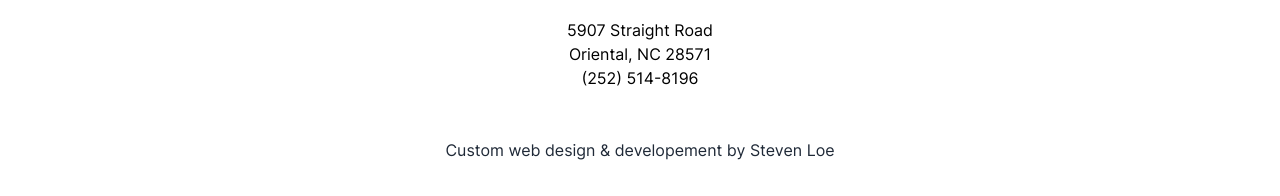
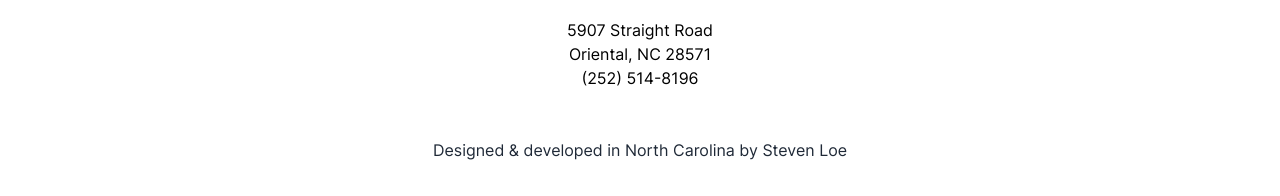
Before and after one commit to stevenloe/lawns_plus, a Vue app: page / in a window 1280 px wide. Shown: the part 8280-8476 px from the top of the page. Built offline with nearby package versions, Linux system fonts and the light colour scheme; what @tailwindcss/typography would draw is missing.

Commit message:
footer: remove link

```diff
--- a/src/components/Footer.vue
+++ b/src/components/Footer.vue
@@ -14,12 +14,8 @@
       (252) 514-8196
     </address>
     <div class="px-8 mt-12 text-gray-800">
-      <a class="hover:text-black" href="https://stevenloe.com"
-        >Custom web design & developement by
-        <span class="hover:border-b-2 hover:border-gray-300">
-          Steven Loe</span
-        ></a
-      >
+      Designed & developed in North Carolina by Steven Loe
+
     </div>
 
     <div>
```
